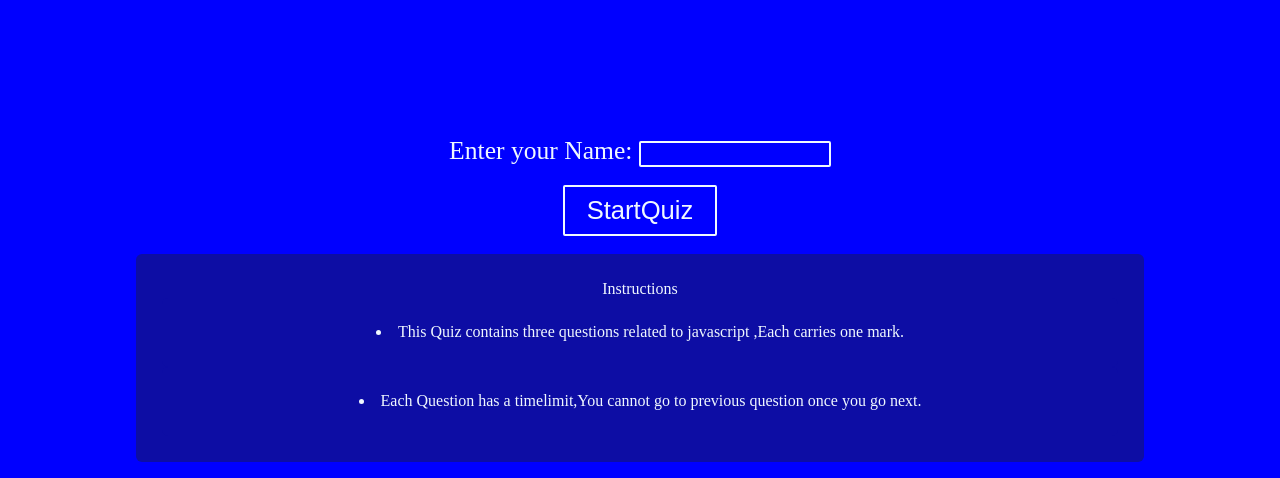
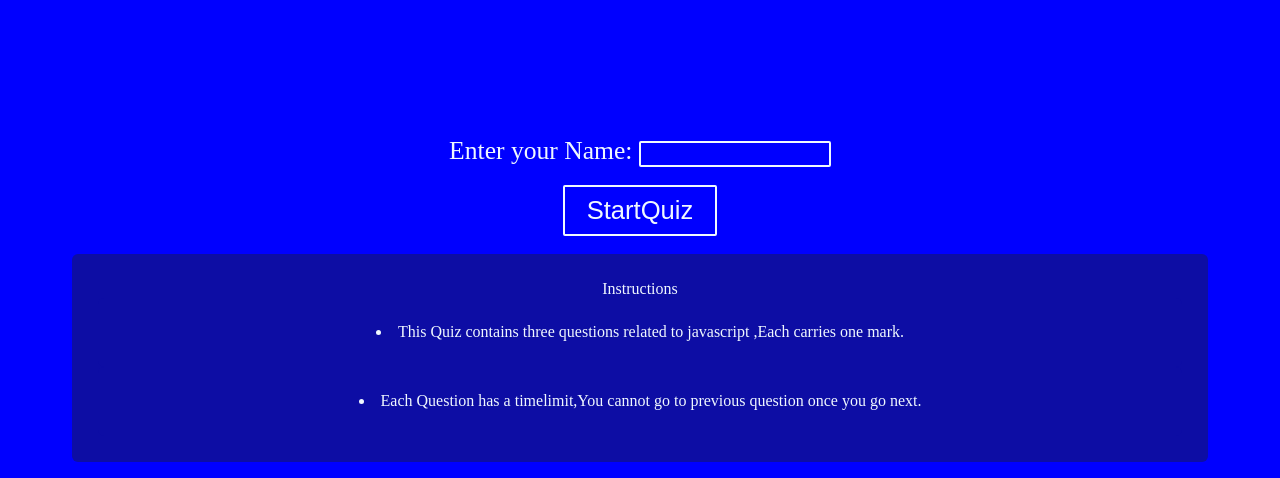
Before and after one commit to Sputhnika/Quiz--JS, a plain HTML site: page index.html in a window 1280 px wide. Drawn offline with Linux system fonts and the light colour scheme.

Commit message:
Update index.html

```diff
--- a/index.html
+++ b/index.html
@@ -13,7 +13,7 @@
    }
    body{
        text-align: center;
-       padding: 10vmax;
+       padding: 10vmax 5vmax 0vmax 5vmax;
    }
    label{
        font-size: 2vmax;
```
